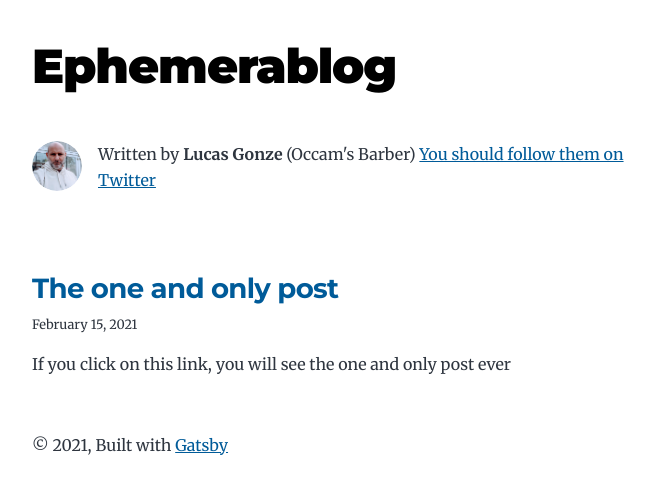
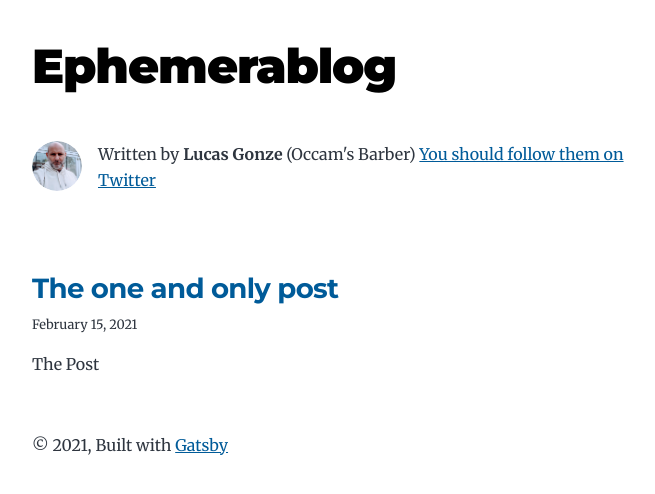
Before and after one commit to lucasgonze/ephemerablog, a Gatsby site: page / in a window 1280 px wide. Shown: the whole page, without its empty margins (292-947 px from the left). Built offline with nearby package versions, Linux system fonts and the light colour scheme; Gatsby itself is replaced by a stand-in of ours.

Commit message:
Update one-and-only.md

```diff
--- a/content/blog/one-and-only.md
+++ b/content/blog/one-and-only.md
@@ -1,7 +1,7 @@
 ---
 title: The one and only post
 date: "2021-02-15T22:12:03.284Z"
-description: "If you click on this link, you will see the one and only post ever"
+description: "The Post"
 ---
 
 Hello, and welcome to the first post on my ephemeral blog!  How exciting! I suppose I should make it good.
```
